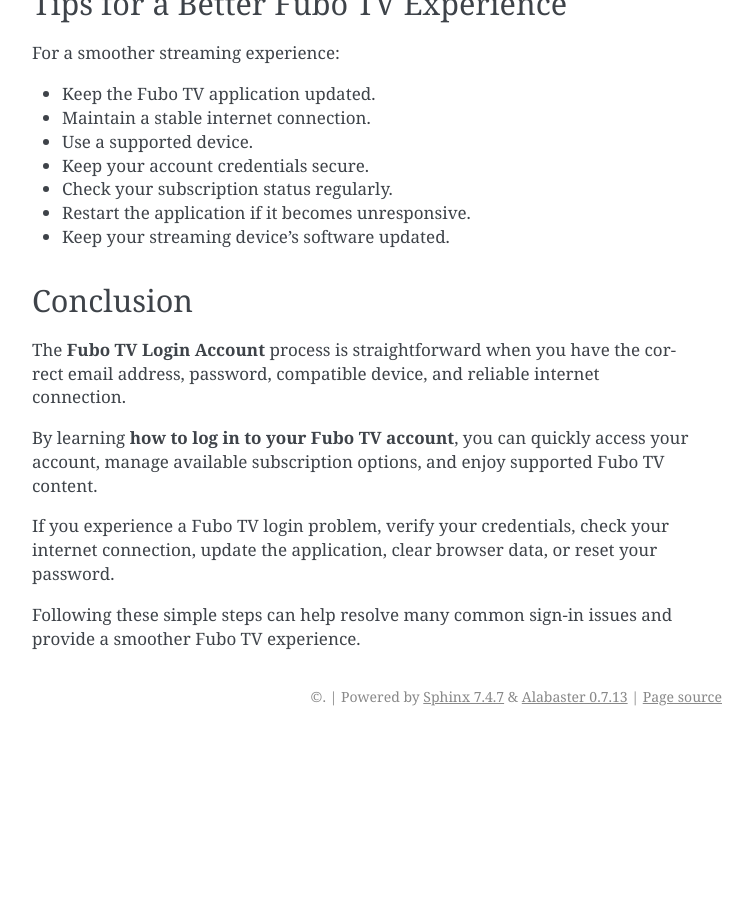
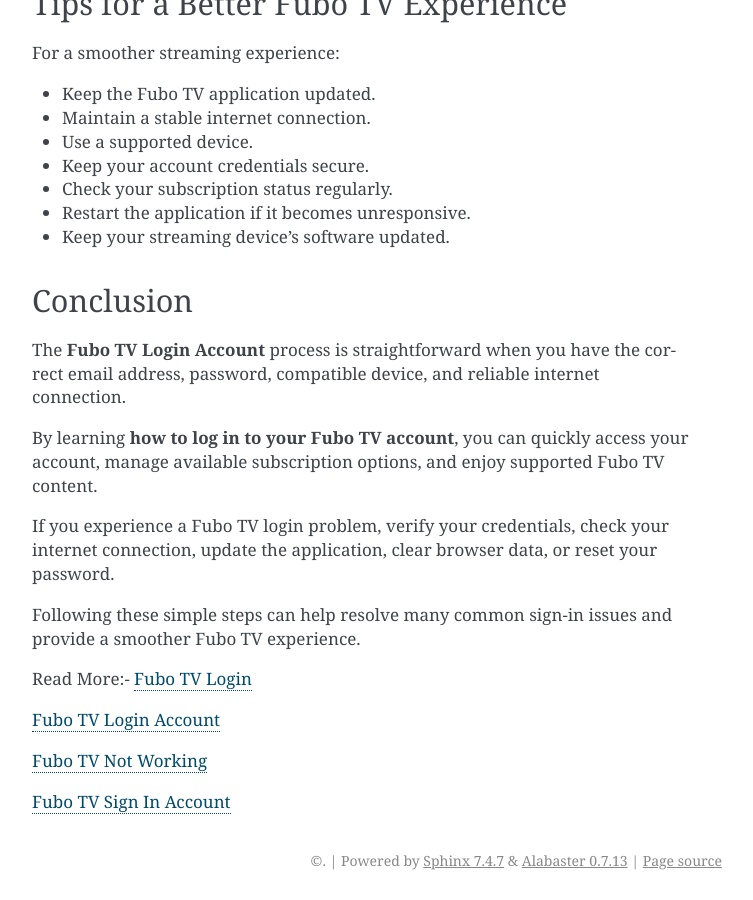
Before and after one commit to fubootv/fubootv, a Sphinx documentation site: the page built from docs/index.rst, in a window 1280 px wide and 900 px high, scrolled down 3879 px. Shown: the whole window, without its empty margins (388-1141 px from the left). Built offline with Sphinx 7.4.7, drawn with Linux system fonts in a browser that asks for light colours; before the commit the page ends 4615 px from its top, so only the background shows below that.

Commit message:
Update index.rst

```diff
--- a/docs/index.rst
+++ b/docs/index.rst
@@ -163,3 +163,12 @@
 If you experience a Fubo TV login problem, verify your credentials, check your internet connection, update the application, clear browser data, or reset your password.
 
 Following these simple steps can help resolve many common sign-in issues and provide a smoother Fubo TV experience.
+
+Read More:-
+`Fubo TV Login          <https://fuboguidee-fuboguidee.readthedocs-hosted.com/en/latest/>`_
+
+`Fubo TV Login Account  <https://fubotvv.github.io/>`_
+
+`Fubo TV Not Working <https://fubotvnotworking.github.io/>`_
+
+`Fubo TV Sign In Account <https://fubotvsignin.github.io/>`_
```
